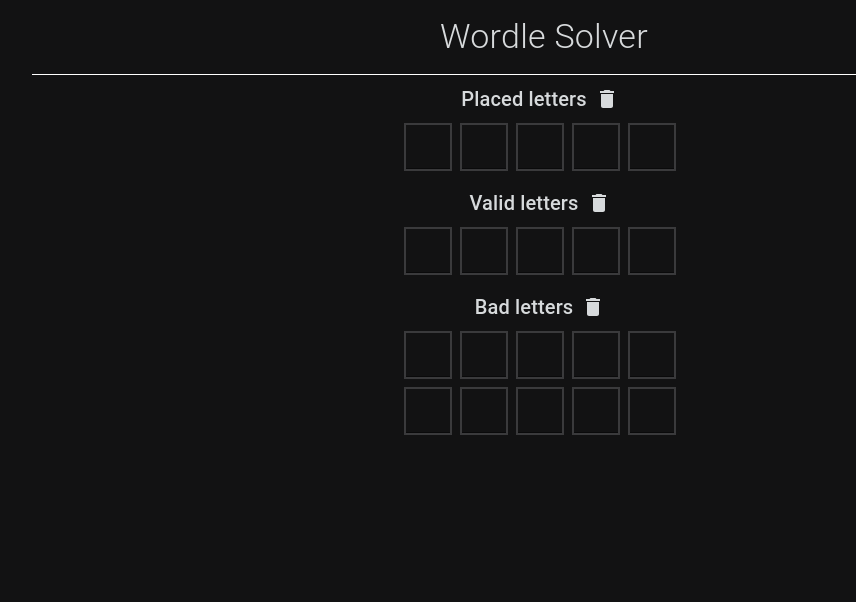
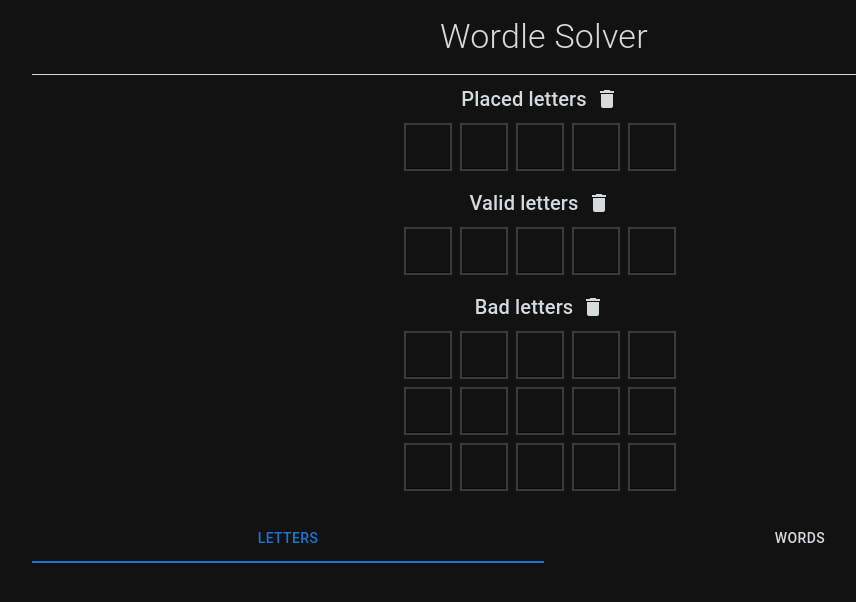
Before and after one commit to tinytinyeye/blog, a Next.js app: page /app/wordle-solver in a window 1280 px wide. Shown: the top 602 px of the page, without its empty margins (96-952 px from the left). Built offline with nearby package versions, Linux system fonts and the light colour scheme.

Commit message:
feat: added tabs and improved suggestions display

```diff
--- a/components/WordleSolver/LetterResult.tsx
+++ b/components/WordleSolver/LetterResult.tsx
@@ -44,7 +44,8 @@
                     p: 0,
                     justifyContent: 'center',
                     fontSize: '20px',
-                    mb: 1
+                    mb: 1,
+                    textTransform: 'uppercase'
                 }}
             >
                 {letter}
--- a/components/WordleSolver/MostLikelyLetters.tsx
+++ b/components/WordleSolver/MostLikelyLetters.tsx
@@ -8,7 +8,10 @@
 }
 
 const MostLikelyLetters: React.FC<MostLikelyLettersProps> = ({ analysis }) => {
-    const entries = Object.entries(analysis).sort(([, a], [, b]) => b - a).slice(0, 10);
+    const entries = Object.entries(analysis)
+        .sort(([, a], [, b]) => b - a)
+        .filter(([, p]) => p >= 0.00001)
+        .slice(0, 10);
 
     const numberOfRows = Math.ceil(entries.length / LETTERS_PER_ROW);
 
--- a/components/WordleSolver/MostLikelyVowels.tsx
+++ b/components/WordleSolver/MostLikelyVowels.tsx
@@ -7,9 +7,11 @@
 }
 
 const MostLikelyVowels: React.FC<MostLikelyVowelsProps> = ({ analysis }) => {
+    const entries = Object.entries(analysis).sort(([, a], [, b]) => b - a);
+
     return (
         <Box sx={{ display: 'flex', width: '100%', justifyContent: 'center', mb: 2 }}>
-            {Object.entries(analysis).map(([letter, probability]) => (
+            {entries.map(([letter, probability]) => (
                 <LetterResult
                     key={`letter_result_${letter}`}
                     letter={letter}
--- /dev/null
+++ b/components/WordleSolver/Suggestions.tsx
@@ -0,0 +1,28 @@
+import React from 'react';
+import { styled, Theme } from '@mui/material/styles';
+import Box from '@mui/material/Box';
+import Paper from '@mui/material/Paper';
+import Grid from '@mui/material/Grid';
+
+// @ts-ignores
+const Item = styled(Paper)(({ theme }) => ({
+    ...theme.typography.body2,
+    padding: theme.spacing(1),
+    textAlign: 'center',
+    backgroundColor: '#3a3a3c',
+    color: '#d7dadc',
+}));
+
+const Suggestions: React.FC<{ suggestions: string[] }> = ({ suggestions }) => (
+    <Box sx={{ flexGrow: 1, height: '25vh', overflowY: 'scroll' }}>
+        <Grid container spacing={2}>
+            {suggestions.map((suggestion) => (
+                <Grid item xs={4} md={2} key={`suggestion_${suggestion}`}>
+                    <Item>{suggestion}</Item>
+                </Grid>
+            ))}
+        </Grid>
+    </Box>
+);
+
+export default Suggestions;
--- a/components/WordleSolver/WordleSolver.tsx
+++ b/components/WordleSolver/WordleSolver.tsx
@@ -1,5 +1,6 @@
-import React, { useContext } from 'react';
-import { Box, Divider, Typography } from '@mui/material';
+import React, { useContext, useState } from 'react';
+import { Box, Divider, Typography, Tab } from '@mui/material';
+import { TabContext, TabList, TabPanel } from '@mui/lab';
 
 import PlacedLetters from './PlacedLetters';
 import ValidLetters from './ValidLetters';
@@ -8,6 +9,7 @@
 import { useLettersSuggestions } from './hooks';
 import MostLikelyVowels from './MostLikelyVowels';
 import MostLikelyLetters from './MostLikelyLetters';
+import Suggestions from './Suggestions';
 
 const WordleSolver = () => {
     const [state] = useContext(LettersContext);
@@ -15,6 +17,12 @@
     const suggestions = isLoading ? [] : data.suggestions;
     const mostLikelyVowels = isLoading ? {} : data.mostLikelyVowels;
     const mostLikelyLetters = isLoading ? {} : data.mostLikelyLetters;
+
+    const [value, setValue] = useState('1');
+
+    const handleChange = (event, newValue) => {
+        setValue(newValue);
+    };
 
     return (
         <Box
@@ -45,27 +53,38 @@
                 >
                     Wordle Solver
                 </Typography>
-                <Divider sx={{ borderColor: 'white', width: '100%' }} />
+                <Divider sx={{ borderColor: '#d7dadc', width: '100%' }} />
                 <PlacedLetters />
                 <ValidLetters />
                 <BadLetters />
                 <Box sx={{ display: 'flex', flexDirection: 'column', mt: 3 }}>
-                    <MostLikelyVowels analysis={mostLikelyVowels} />
-                    <MostLikelyLetters analysis={mostLikelyLetters} />
-                    <Box
-                        component="ul"
-                        sx={{
-                            alignSelf: 'center',
-                            height: '15vh',
-                            overflowY: 'scroll',
-                        }}
-                    >
-                        {suggestions.map((suggestion) => (
-                            <Box component="li" key={suggestion}>
-                                {suggestion}
-                            </Box>
-                        ))}
-                    </Box>
+                    <TabContext value={value}>
+                        <Box sx={{ borderBottom: 1, borderColor: 'divider' }}>
+                            <TabList
+                                onChange={handleChange}
+                                aria-label="Suggestion tabs"
+                                variant="fullWidth"
+                            >
+                                <Tab
+                                    label="Letters"
+                                    value="1"
+                                    sx={{ color: '#d7dadc' }}
+                                />
+                                <Tab
+                                    label="Words"
+                                    value="2"
+                                    sx={{ color: '#d7dadc' }}
+                                />
+                            </TabList>
+                        </Box>
+                        <TabPanel value="1">
+                            <MostLikelyVowels analysis={mostLikelyVowels} />
+                            <MostLikelyLetters analysis={mostLikelyLetters} />
+                        </TabPanel>
+                        <TabPanel value="2">
+                            <Suggestions suggestions={suggestions} />
+                        </TabPanel>
+                    </TabContext>
                 </Box>
             </Box>
         </Box>
--- a/components/WordleSolver/hooks.ts
+++ b/components/WordleSolver/hooks.ts
@@ -27,7 +27,7 @@
 export const initialState: LettersState = {
     placedLetters: Array(5).fill(''),
     validLetters: Array(5).fill(''),
-    badLetters: Array(10).fill(''),
+    badLetters: Array(15).fill(''),
 };
 
 export const reducer = (state: LettersState, action: LettersAction) => {
--- a/package.json
+++ b/package.json
@@ -14,6 +14,7 @@
     "@mdx-js/loader": "^1.6.22",
     "@mdx-js/react": "^1.6.22",
     "@mui/icons-material": "^5.3.0",
+    "@mui/lab": "^5.0.0-alpha.66",
     "@mui/material": "^5.3.0",
     "@next/mdx": "^12.0.8",
     "next": "^11.1.3",
--- a/styles/main.css
+++ b/styles/main.css
@@ -5,7 +5,7 @@
     height: 100%;
     margin: 0;
     padding: 0;
-    overflow-x: hidden;
+    overflow: hidden;
     font-family: "Roboto", -apple-system, BlinkMacSystemFont, "Segoe UI",
     Roboto, Oxygen, Ubuntu, Cantarell, "Open Sans", "Helvetica Neue",
     sans-serif;
```
Also changed, not shown: 1 other file (tests, documents, lock files or other folders).
